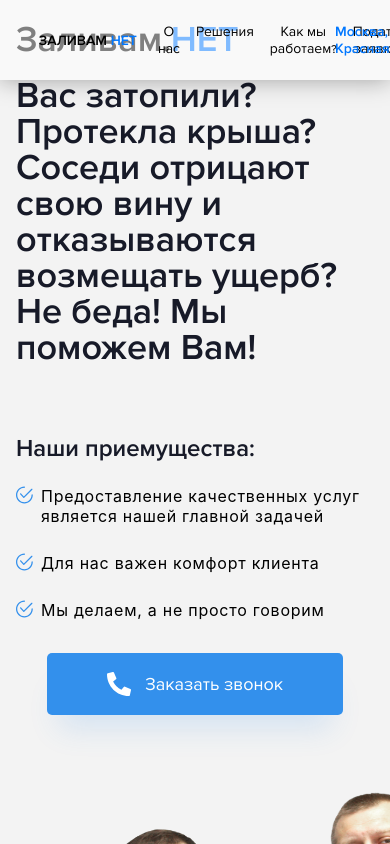
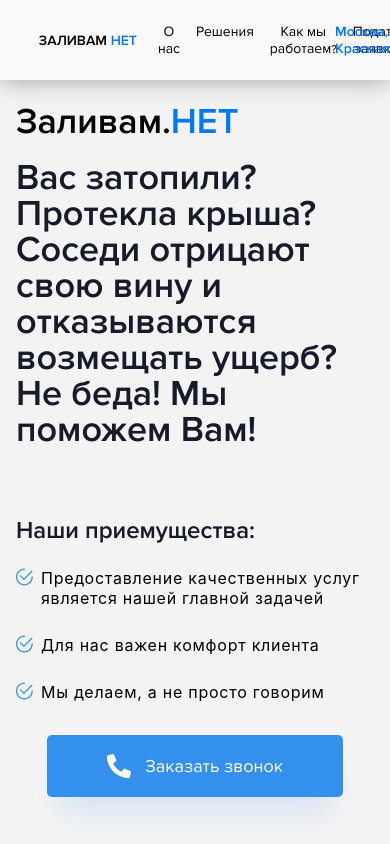
Before and after one commit to Photokub/zalivam-net, a React (Create React App) app: page / in a window 390 px wide. Shown: the top 844 px of the page. Built offline with nearby package versions, Linux system fonts and the light colour scheme.

Commit message:
Fix: исправить верхний padding в компоненте main

```diff
--- a/src/components/Main/styles.module.css
+++ b/src/components/Main/styles.module.css
@@ -202,7 +202,7 @@
         background-image: url("../../images/background-768.png");
         background-position: 0 104%;
         background-size: contain;
-        padding: 65px 74px 0 74px;
+        padding: 100px 74px 0 74px;
     }
 
     .main__textContainer {
@@ -262,7 +262,7 @@
     }
 
     .main {
-        padding: 18px 16px 0 16px;
+        padding: 100px 16px 0 16px;
         background-size: 768px 258px;
         background-position: bottom;
     }
```
